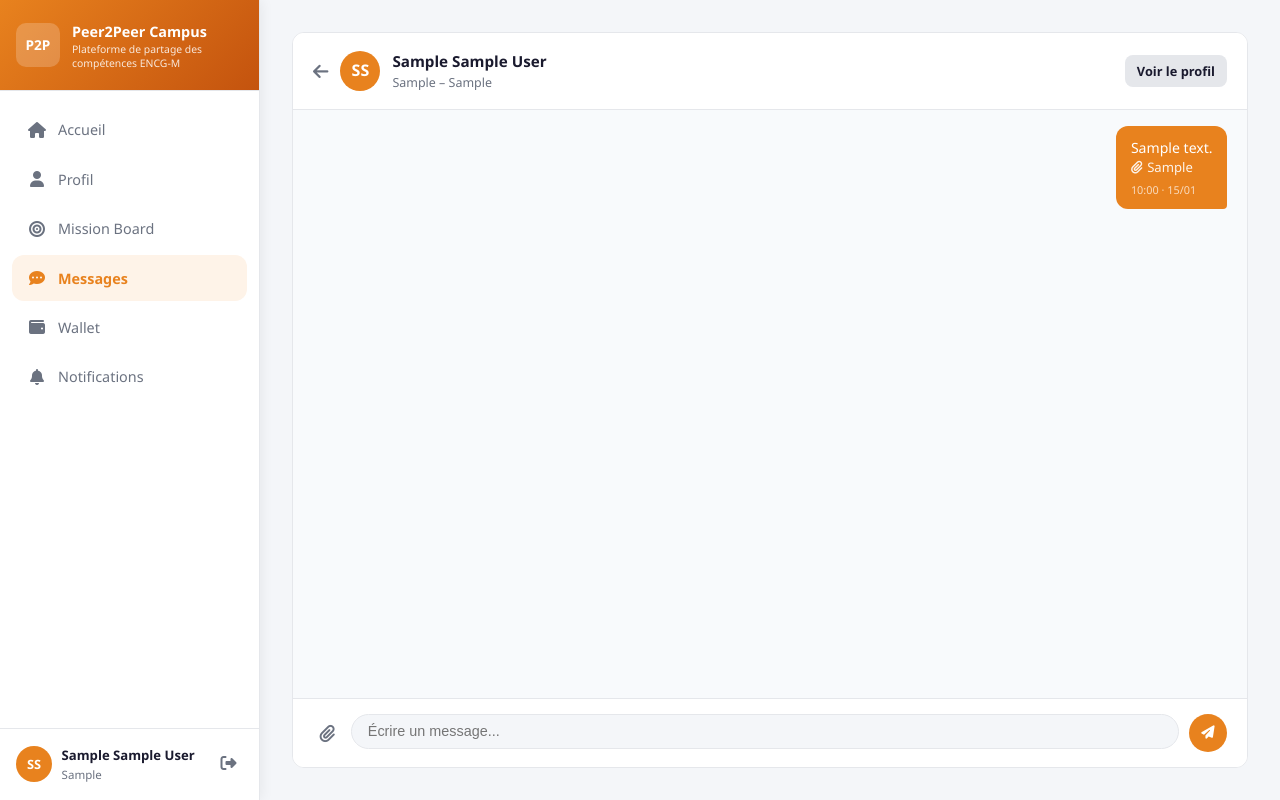
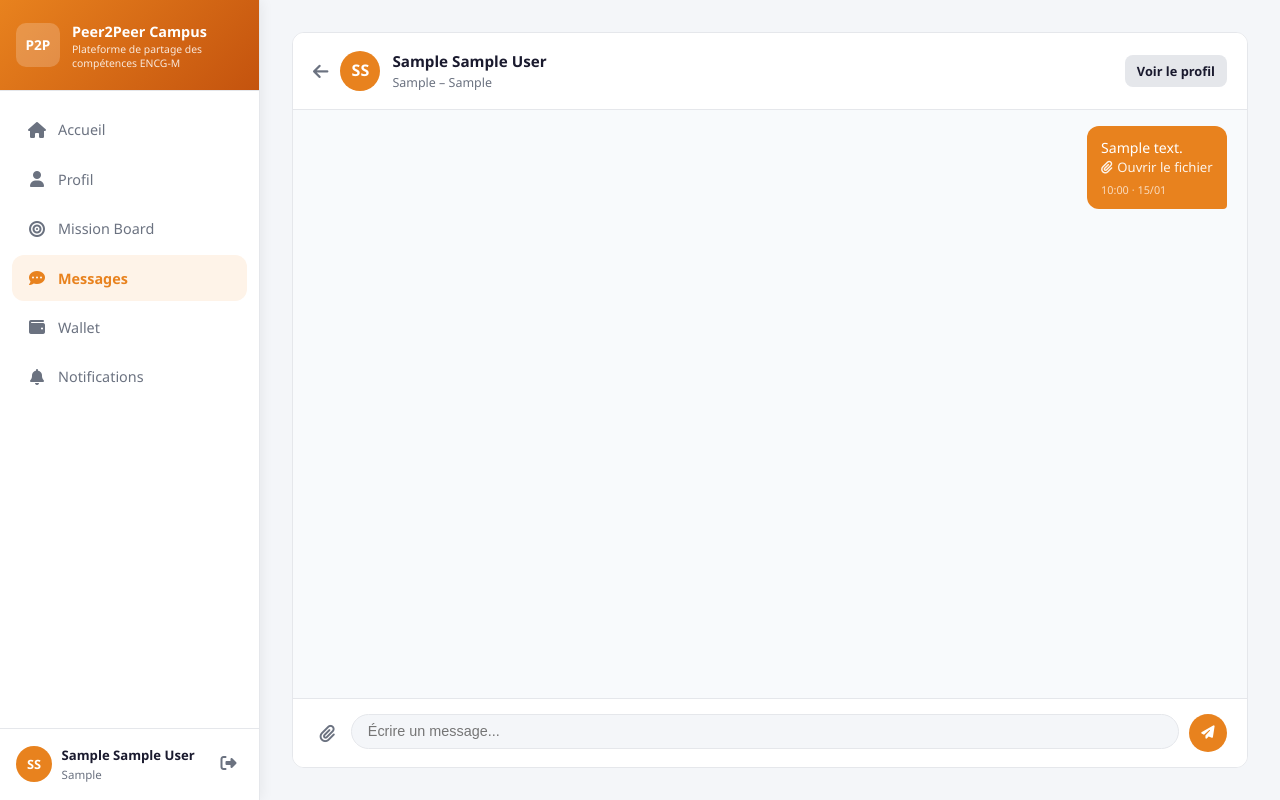
Before and after one commit to FATIMA7344/p2p-campuus, a Flask app: page /messages/1 in a window 1280 px wide. Run offline with Flask 3, Linux system fonts and the light colour scheme; the visitor is signed in with stand-in values (Sample User, id 1); tables that the repository leaves empty hold one stand-in row (values such as "Sample post"); data that the repository does not hold is empty.

Commit message:
Update conversation.html

```diff
--- a/templates/conversation.html
+++ b/templates/conversation.html
@@ -20,9 +20,9 @@
             {% endif %}
             {% if msg.fichier %}
             <div class="msg-file">
-                <a href="{{ msg.fichier }}" target="_blank" download>
-                    <i class="fas fa-paperclip"></i> {{ msg.fichier.split('_', 1)[1] if '_' in msg.fichier else msg.fichier }}
-                </a>
+                <a href="{{ msg.fichier }}" target="_blank">
+    <i class="fas fa-paperclip"></i> Ouvrir le fichier
+</a>
             </div>
             {% endif %}
             <span class="msg-time">{{ msg.created_at.strftime('%H:%M · %d/%m') }}</span>
```
